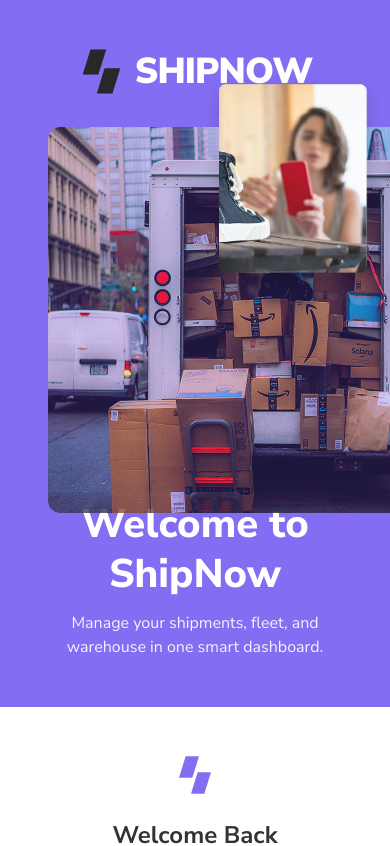
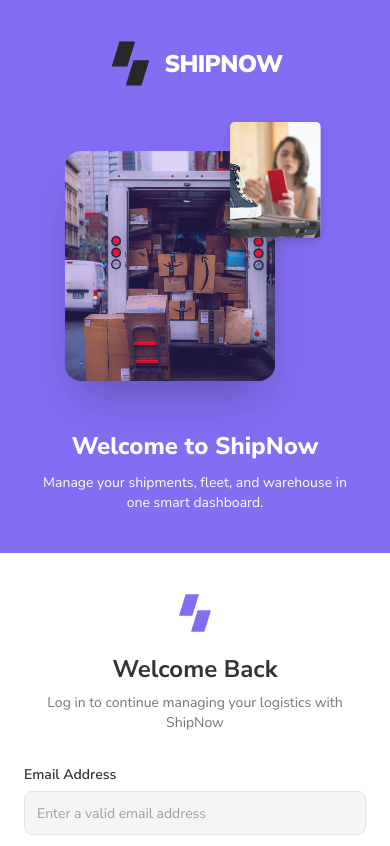
Before and after one commit to gmnayem631/ship-now, a Next.js app: page /login in a window 390 px wide. Shown: the top 846 px of the page. Built offline with nearby package versions, Linux system fonts and the light colour scheme.

Commit message:
refactor: make the login page responsive for three breakpoints

```diff
--- a/app/components/Logo.tsx
+++ b/app/components/Logo.tsx
@@ -28,7 +28,7 @@
         />
       </svg>
 
-      <span className="text-4xl uppercase font-black text-white tracking-tight">
+      <span className="text-2xl md:text-4xl uppercase font-black text-white tracking-tight">
         ShipNow
       </span>
     </div>
--- a/app/components/auth/LoginForm.tsx
+++ b/app/components/auth/LoginForm.tsx
@@ -4,29 +4,29 @@
 
 const LoginForm = () => {
   return (
-    <div className="space-y-5">
+    <div className="space-y-4 sm:space-y-5">
       {/* Email */}
       <div>
-        <label className="block text-sm font-semibold text-[#333] mb-1.5">
+        <label className="mb-1.5 block text-sm font-semibold text-[#333]">
           Email Address
         </label>
         <input
           type="email"
           placeholder="Enter a valid email address"
-          className="w-full h-12 px-3 py-2.25 rounded-lg border border-zinc-200 bg-[#f5f5f5] text-sm placeholder:text-zinc-400 focus:outline-none focus:ring-2 focus:ring-violet-500/20 focus:border-violet-500"
+          className="h-11 w-full rounded-lg border border-zinc-200 bg-[#f5f5f5] px-3 py-2.5 text-sm placeholder:text-zinc-400 focus:border-violet-500 focus:outline-none focus:ring-2 focus:ring-violet-500/20 sm:h-12"
         />
       </div>
 
       {/* Password */}
       <div>
-        <label className="block text-sm font-semibold text-[#333] mb-1.5">
+        <label className="mb-1.5 block text-sm font-semibold text-[#333]">
           Password
         </label>
         <div className="relative">
           <input
             type="password"
             placeholder="Create a strong password"
-            className="w-full h-12 px-3 py-2.25 rounded-lg border border-zinc-200 bg-[#f5f5f5] text-sm placeholder:text-zinc-400 focus:outline-none focus:ring-2 focus:ring-violet-500/20 focus:border-violet-500"
+            className="h-11 w-full rounded-lg border border-zinc-200 bg-[#f5f5f5] px-3 py-2.5 pr-10 text-sm placeholder:text-zinc-400 focus:border-violet-500 focus:outline-none focus:ring-2 focus:ring-violet-500/20 sm:h-12"
           />
           <button
             type="button"
@@ -43,7 +43,7 @@
       {/* Login button */}
       <button
         type="button"
-        className="w-full h-12 rounded-lg bg-[#333] text-[#fefefe] text-sm font-semibold"
+        className="h-11 w-full rounded-lg bg-[#333] text-sm font-semibold text-[#fefefe] sm:h-12"
       >
         Login
       </button>
--- a/app/components/hero/HeroImages.tsx
+++ b/app/components/hero/HeroImages.tsx
@@ -2,22 +2,27 @@
 
 const HeroImages = () => {
   return (
-    <div className="relative mr-28 h-85 w-75 mb-16">
-      <div className="absolute left-0 top-8 h-96.5 w-102.5 overflow-hidden rounded-xl">
+    <div className="relative mx-auto h-70 w-65 sm:h-80 sm:w-75 lg:h-90 lg:w-[320px]">
+      {/* Main truck image */}
+      <div className="absolute left-0 top-8 h-57.5 w-52.5 p-4 overflow-hidden rounded-2xl shadow-2xl sm:h-65 sm:w-60 lg:h-72.5 lg:w-65">
         <Image
           src="/images/delivery-truck.png"
           alt="Delivery truck"
           fill
           className="object-cover"
+          sizes="(max-width: 640px) 210px, (max-width: 1024px) 240px, 260px"
           priority
         />
       </div>
-      <div className="absolute -right-38 -top-6 h-57 w-44.5 overflow-hidden rounded-lg">
+
+      {/* Overlapping phone image */}
+      <div className="absolute -right-2 top-0 h-32.5 w-28.75 overflow-hidden rounded-xl sm:-right-4 sm:h-36.25 sm:w-32.5 lg:h-40 lg:w-35">
         <Image
           src="/images/customer-phone.png"
           alt="Customer with phone"
           fill
           className="object-cover"
+          sizes="(max-width: 640px) 115px, (max-width: 1024px) 130px, 140px"
           priority
         />
       </div>
--- a/app/components/hero/HeroPanel.tsx
+++ b/app/components/hero/HeroPanel.tsx
@@ -1,26 +1,25 @@
-// components/hero/HeroPanel.tsx
 import LoginLogoContent from "../Logo";
 import HeroImages from "./HeroImages";
 
 const HeroPanel = () => {
   return (
-    <div className="lg:flex lg:w-1/2 flex-col justify-between bg-[#856DF3] px-12 py-12 relative overflow-hidden">
-      {/* Logo - top left */}
-      <div className="relative z-10">
+    <div className="relative flex w-full flex-col items-center bg-[#856DF3] px-6 py-10 lg:w-1/2 lg:justify-between lg:px-12 lg:py-12">
+      {/* Logo */}
+      <div className="mb-8 lg:mb-0">
         <LoginLogoContent />
       </div>
 
-      {/* Images - centered vertically */}
-      <div className="relative z-10 flex flex-1 items-center justify-center">
+      {/* Images */}
+      <div className="mb-8 w-full max-w-85 lg:mb-0 lg:flex-1 lg:flex lg:items-center lg:justify-center">
         <HeroImages />
       </div>
 
       {/* Bottom text */}
-      <div className=" text-center">
-        <h1 className="text-[40px] font-extrabold leading-tight text-white">
+      <div className="text-center lg:text-left px-3">
+        <h1 className="text-2xl md:text-3xl font-extrabold leading-tight text-[#fefefe] sm:text-[36px] lg:text-[40px]">
           Welcome to ShipNow
         </h1>
-        <p className="mt-3 text-base text-white/90">
+        <p className="mt-3 text-sm text-[#fefefe] sm:text-base">
           Manage your shipments, fleet, and warehouse in one smart dashboard.
         </p>
       </div>
--- a/app/login/page.tsx
+++ b/app/login/page.tsx
@@ -4,16 +4,16 @@
 
 export default function LoginPage() {
   return (
-    <div className="flex flex-col md:flex-row min-h-screen bg-white">
-      {/* Left - Hero Panel */}
+    <div className="flex min-h-screen flex-col bg-white lg:flex-row">
+      {/* Left / Top - Hero Panel */}
       <HeroPanel />
 
-      {/* Right - Login Form */}
-      <div className="w-full lg:w-1/2 flex items-center justify-center px-6 py-12">
+      {/* Right / Bottom - Login Form */}
+      <div className="flex w-full flex-1 items-center justify-center px-6 py-10 lg:w-1/2 lg:px-12 lg:py-12">
         <div className="w-full max-w-100">
-          {/* Header */}
-          <div className="text-center mb-10">
-            <div className="flex justify-center mb-6">
+          {/* Header - only show logo on form side for tablet/desktop */}
+          <div className="mb-8 text-center lg:mb-10">
+            <div className="mb-5 flex justify-center lg:mb-6">
               <ShipNowLogo />
             </div>
             <h2 className="text-2xl font-bold text-[#333333]">Welcome Back</h2>
@@ -22,10 +22,8 @@
             </p>
           </div>
 
-          {/* Form */}
           <LoginForm />
 
-          {/* Register link */}
           <p className="mt-8 text-center text-sm text-zinc-500">
             Don&apos;t have an account?{" "}
             <button
```
